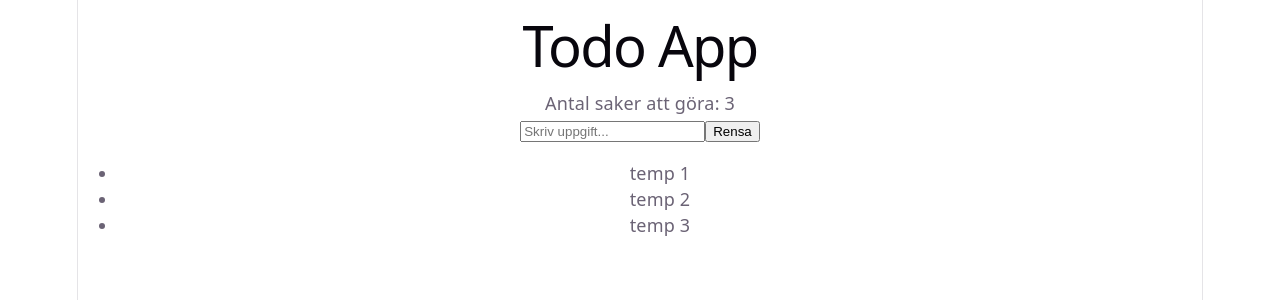
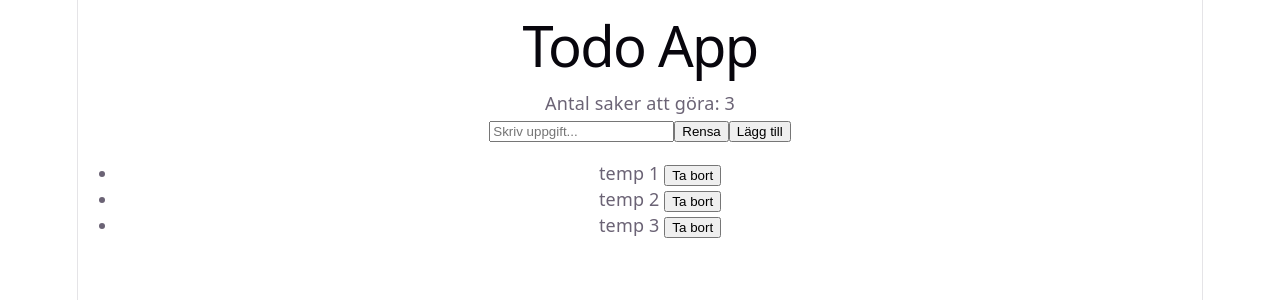
Before and after one commit to baloo1994/todo-app-exam, a React (Vite) app in the folder todo-app-exam/: page / in a window 1280 px wide. Shown: the top 300 px of the page. Built offline with nearby package versions, Linux system fonts and the light colour scheme.

Commit message:
lägg till-function och ta bort knapp per todo

```diff
--- a/todo-app-exam/src/App.jsx
+++ b/todo-app-exam/src/App.jsx
@@ -18,6 +18,20 @@ function handleClear() {
   setDraft("");
 }
 
+function handleAdd() {
+  const text = draft.trim();
+  if (text === "") return;
+
+  const newTodo = { id: Date.now(), text };
+  setTodos([...todos, newTodo]);
+  setDraft("");
+}
+
+function handleRemove(idToRemove) {
+  const remaining = todos.filter((todo) => todo.id !== idToRemove);
+  setTodos(remaining);
+}
+
   return (
     <main>
       <h1>Todo App</h1>
@@ -31,9 +45,17 @@ function handleClear() {
 <button type="button" onClick={handleClear}>
   Rensa
 </button>
+<button type="button" onClick={handleAdd}>
+  Lägg till
+</button>
       <ul>
         {todos.map(todo => (
-          <li key={todo.id}>{todo.text}</li>
+          <li key={todo.id}>
+  {todo.text}{" "}
+  <button type="button" onClick={() => handleRemove(todo.id)}>
+    Ta bort
+  </button>
+</li>
         ))}
       </ul>
     </main>
```
